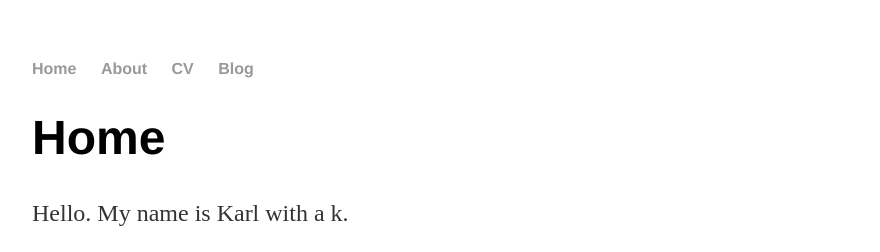
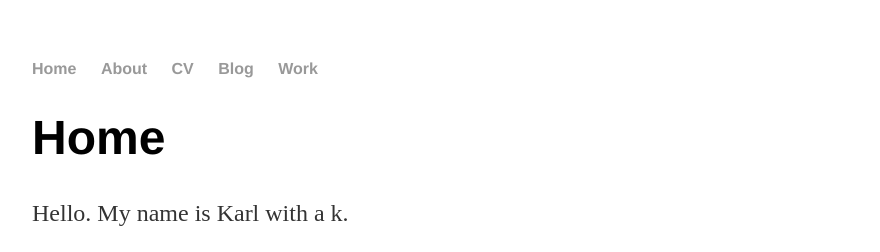
Before and after one commit to karl-li/karl-li.github.io, a Jekyll site: the page built from index.html, in a window 1280 px wide. Shown: the top 252 px of the page, without its empty margins (160-1040 px from the left). Built offline with Jekyll 4.4.1, drawn with Linux system fonts in a browser that asks for light colours.

Commit message:
Update default.html

```diff
--- a/_layouts/default.html
+++ b/_layouts/default.html
@@ -12,6 +12,7 @@
 		        	<li><a href="/about">About</a></li>
 	        		<li><a href="/cv">CV</a></li>
 	        		<li><a href="/blog">Blog</a></li>
+	        		<li><a href="/blog">Work</a></li>
 	    		</ul>
 			</nav>
 			<div class="container">
```
